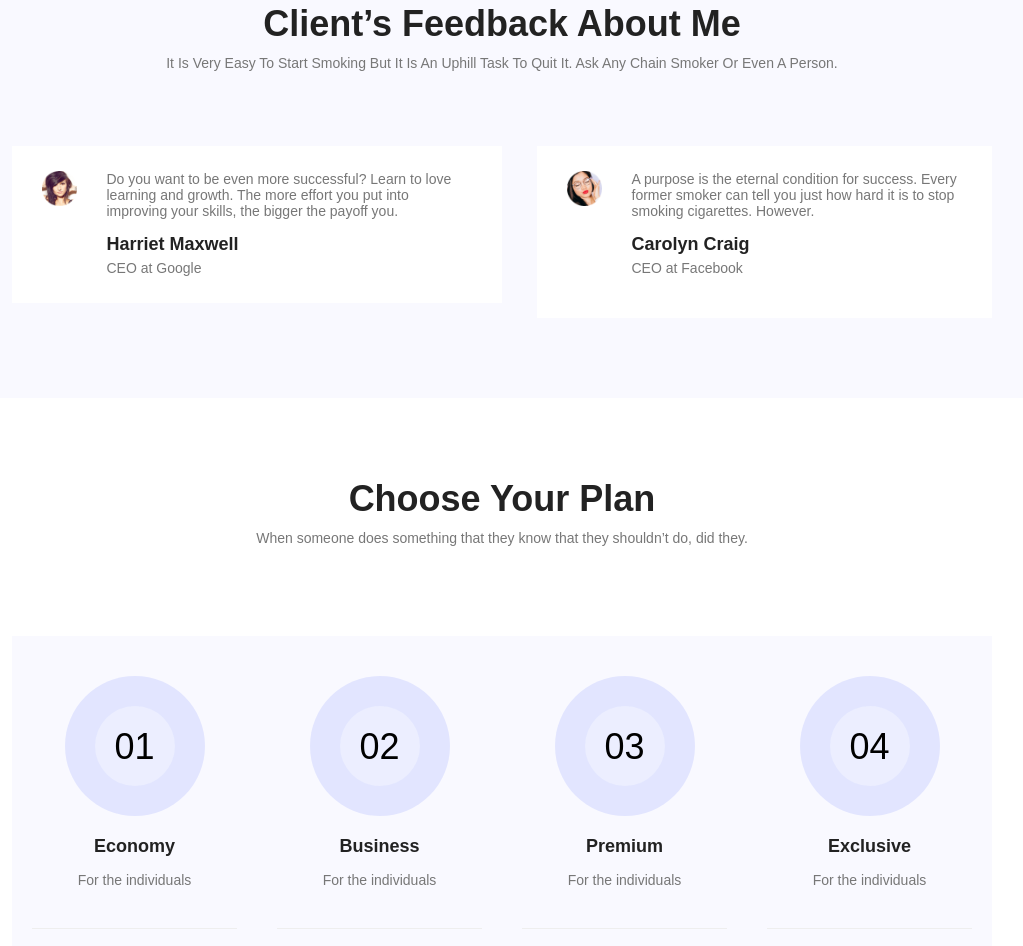
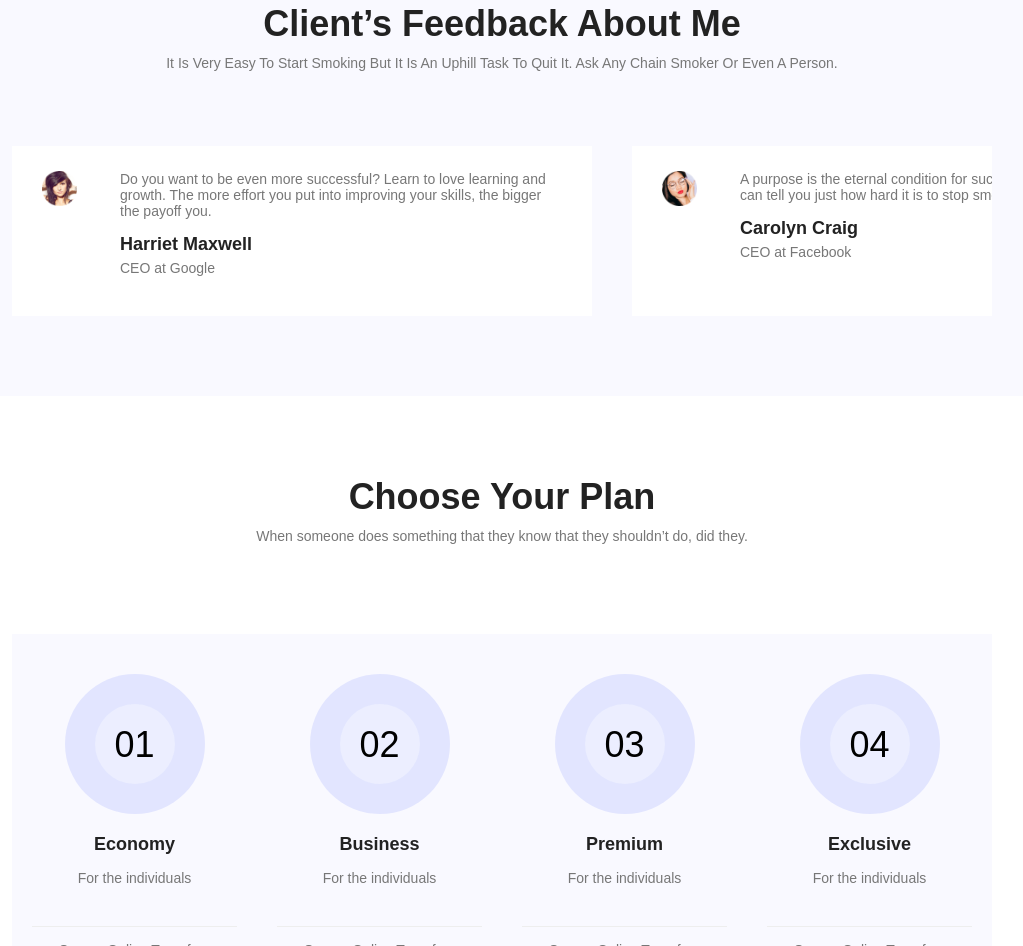
Before and after one commit to front-end-by-rimantas/19-grupe-portfolio-personal, a website with bundled scripts: page index.html in a window 1280 px wide. Shown: the part 3792-4738 px from the top of the page, without its empty margins (138-1161 px from the left). Built offline with nearby package versions, Linux system fonts and the light colour scheme.

Commit message:
Render CF padding fix

```diff
--- a/css/components/clients-feedback.css
+++ b/css/components/clients-feedback.css
@@ -29,8 +29,8 @@
 
     /* sprendimas del nelygio paddingo */
     div.clients-feedback-item:nth-of-type(2n) {
-        margin-left: 35px;
-        padding: 25px 30px 27px 30px;
+        margin-left: 40px;
+        padding: 25px 30px 12px 30px;
     }
     /* sprendimas del nelygio paddingo */
 
@@ -39,7 +39,7 @@
             height: 100%;
             display: inline-block;
             float: left;
-            margin-right: 20px;
+            margin-right: 5px;
         }
         div.clients-feedback-item > div.cont-right {
             width: 85%;
--- a/js/components/clientsFeedback/Clients.js
+++ b/js/components/clientsFeedback/Clients.js
@@ -39,7 +39,7 @@ class renderClientsFeedback {
             if (!this.isValidTestimonial(testimonial)) {
                 continue;
             }
-            HTML += `<div class="clients-feedback-item" style="width: 10%;">
+            HTML += `<div class="clients-feedback-item" style="width: 580px; height:170px">
                         <div class="cont-left">
                             <img src="${testimonial.img}" alt="An image of a user">
                         </div>
```
